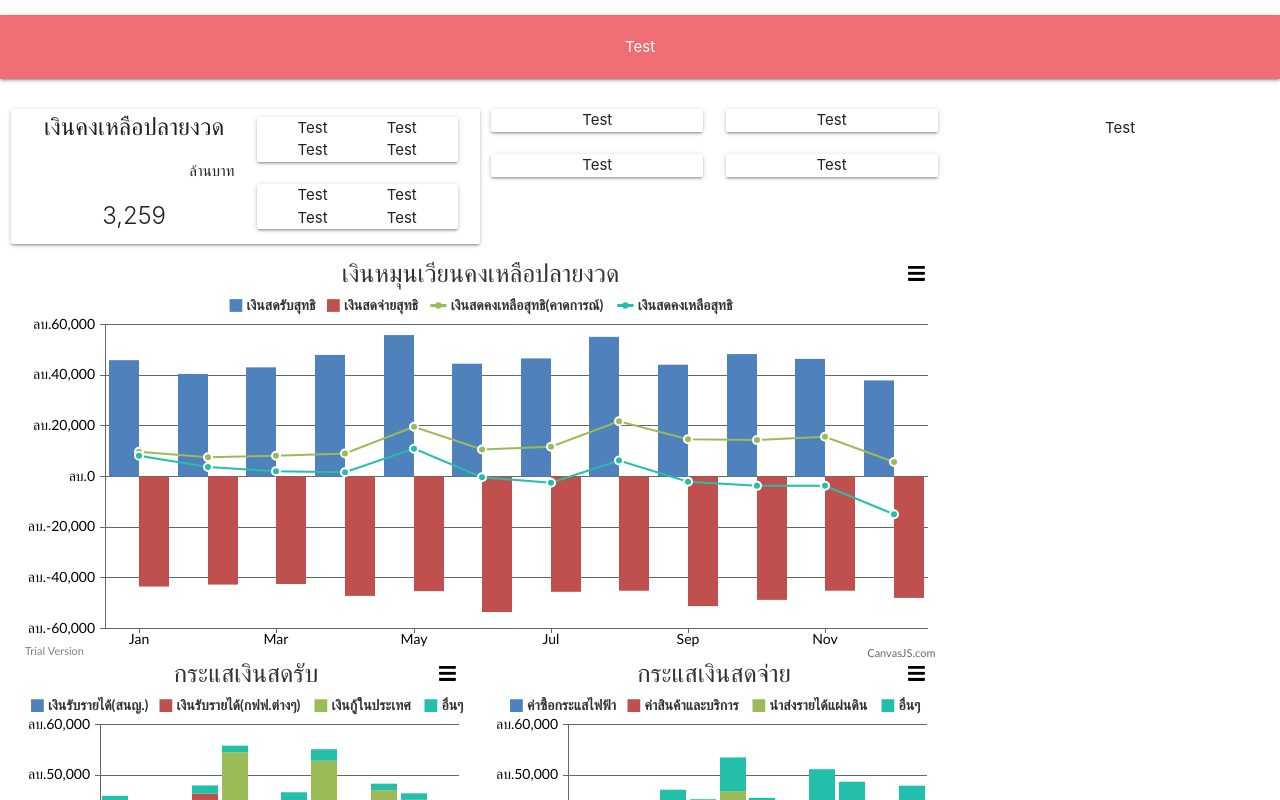
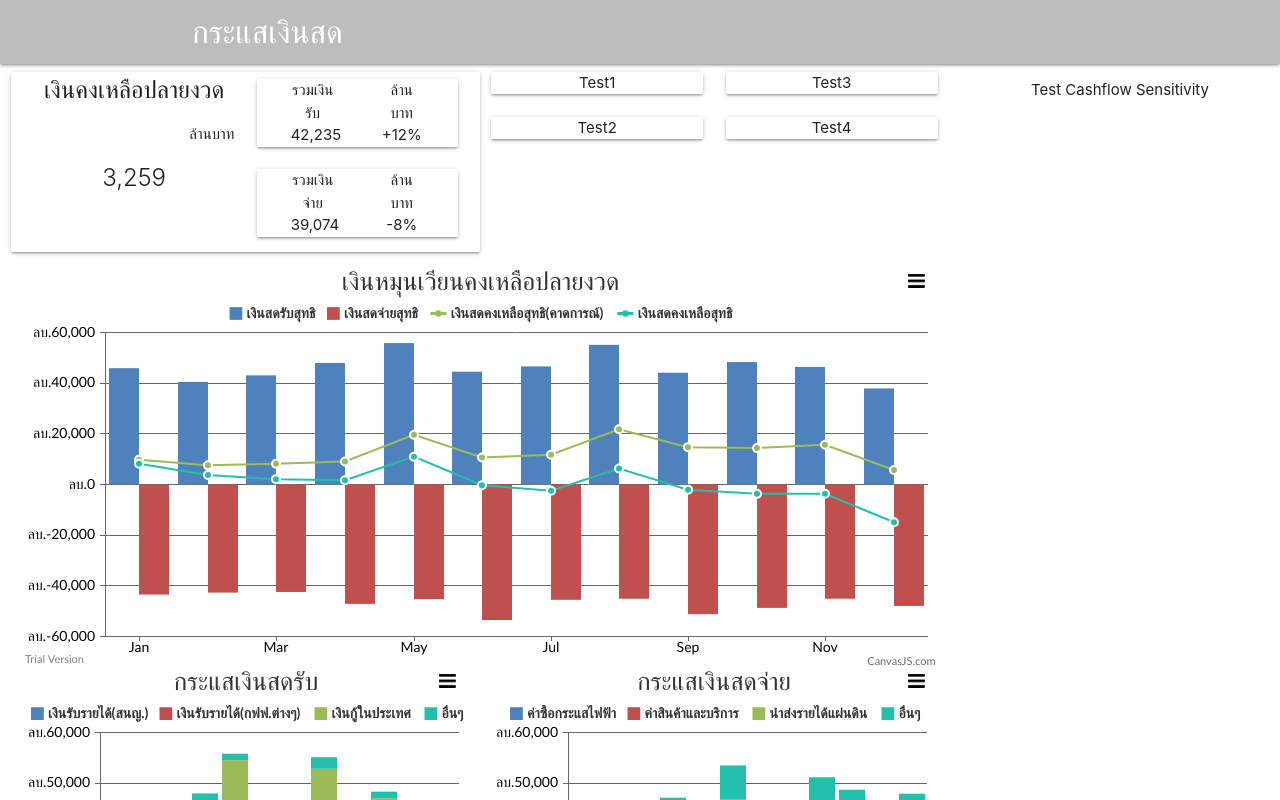
Before and after one commit to Echelonp/CashflowDashV2, a React (Create React App) app: page / in a window 1280 px wide. Shown: the top 800 px of the page. Built offline with nearby package versions, Linux system fonts and the light colour scheme.

Commit message:
Refactoring layout

```diff
--- a/package.json
+++ b/package.json
@@ -13,7 +13,6 @@
     "react-redux": "6.0.0",
     "react-router-dom": "5.1.2",
     "react-scripts": "3.4.1",
-    "rechart": "^0.0.1",
     "redux": "4.0.5"
   },
   "scripts": {
--- a/src/components/dashboard/Dashboard.js
+++ b/src/components/dashboard/Dashboard.js
@@ -2,7 +2,8 @@ import React, { Component } from "react";
 import { connect } from "react-redux";
 import NetCashChart from "./NetCashChart";
 import RevCashChart from "./RevCashChart";
-// import RevCashStackedBarChart from "./RevCashStackedBarChart";
+import FinancialHighlight from "./FinancialHighlight";
+
 // fn
 import {
   cashToDatapointsForCombiChart,
@@ -34,51 +35,7 @@ class Dashboard extends Component {
       <div>
         <div className="row">
           <div className="section col s12 m9">
-            <div className="card section col s12 m6">
-              <div className="col s12 m6">
-                <span className="card-title">เงินคงเหลือปลายงวด</span>
-                <p className="right-align">ล้านบาท</p>
-                <span className="card-title">3,259</span>
-              </div>
-              <div className="col s12 m6">
-                <div className="card col s12">
-                  <div className="col s6">
-                    <div className="col s12">Test</div>
-                    <div className="col s12">Test</div>
-                  </div>
-                  <div className="col s6">
-                    <div className="col s12">Test</div>
-                    <div className="col s12">Test</div>
-                  </div>
-                </div>
-                <div className="card col s12">
-                  <div className="col s6">
-                    <div className="col s12">Test</div>
-                    <div className="col s12">Test</div>
-                  </div>
-                  <div className="col s6">
-                    <div className="col s12">Test</div>
-                    <div className="col s12">Test</div>
-                  </div>
-                </div>
-              </div>
-            </div>
-            <div className="col s12 m3">
-              <div className="card col s12">
-                <span>Test</span>
-              </div>
-              <div className="card col s12">
-                <span>Test</span>
-              </div>
-            </div>
-            <div className="col s12 m3">
-              <div className="card col s12">
-                <span>Test</span>
-              </div>
-              <div className="card col s12">
-                <span>Test</span>
-              </div>
-            </div>
+            <FinancialHighlight></FinancialHighlight>
             <div className="section col s12 m12">
               <NetCashChart
                 datapointForCombiChart={datapointForCombiChart}
@@ -100,7 +57,7 @@ class Dashboard extends Component {
             </div>
           </div>
           <div className="section col s12 m3">
-            <p>Test</p>
+            <p>Test Cashflow Sensitivity</p>
           </div>
         </div>
 
--- a/src/components/dashboard/FinancialHighlight.js
+++ b/src/components/dashboard/FinancialHighlight.js
@@ -0,0 +1,55 @@
+import React from "react";
+
+function FinancialHighLight(params) {
+  return (
+    <div>
+      <div className="card section col s12 m6">
+        <div className="col s12 m6">
+          <span className="card-title">เงินคงเหลือปลายงวด</span>
+          <p className="right-align">ล้านบาท</p>
+          <span className="card-title">3,259</span>
+        </div>
+        <div className="col s12 m6">
+          <div className="card col s12">
+            <div className="col s6">
+              <div className="col s12">รวมเงินรับ</div>
+              <div className="col s12">42,235</div>
+            </div>
+            <div className="col s6">
+              <div className="col s12">ล้านบาท</div>
+              <div className="col s12">+12%</div>
+            </div>
+          </div>
+          <div className="card col s12">
+            <div className="col s6">
+              <div className="col s12">รวมเงินจ่าย</div>
+              <div className="col s12">39,074</div>
+            </div>
+            <div className="col s6">
+              <div className="col s12">ล้านบาท</div>
+              <div className="col s12">-8%</div>
+            </div>
+          </div>
+        </div>
+      </div>
+      <div className="col s12 m3">
+        <div className="card col s12">
+          <span>Test1</span>
+        </div>
+        <div className="card col s12">
+          <span>Test2</span>
+        </div>
+      </div>
+      <div className="col s12 m3">
+        <div className="card col s12">
+          <span>Test3</span>
+        </div>
+        <div className="card col s12">
+          <span>Test4</span>
+        </div>
+      </div>
+    </div>
+  );
+}
+
+export default FinancialHighLight;
--- a/src/components/layout/Navbar.js
+++ b/src/components/layout/Navbar.js
@@ -6,12 +6,15 @@ class Navbar extends Component {
 
   render() {
     return (
-      <div>
-        <nav>
-          <p>Test</p>
-        </nav>
-        <br></br>
-      </div>
+      <nav>
+        <div className="grey lighten-1 black-text text-lighten-5 nav-wrapper">
+          <div className="container left-align">
+            <a className="brand-logo">
+              <span>กระแสเงินสด</span>
+            </a>
+          </div>
+        </div>
+      </nav>
     );
   }
 }
```
Also changed, not shown: src/components/dashboard/TinyChart.js (+38 -0 lines), 1 other file (tests, documents, lock files or other folders).
